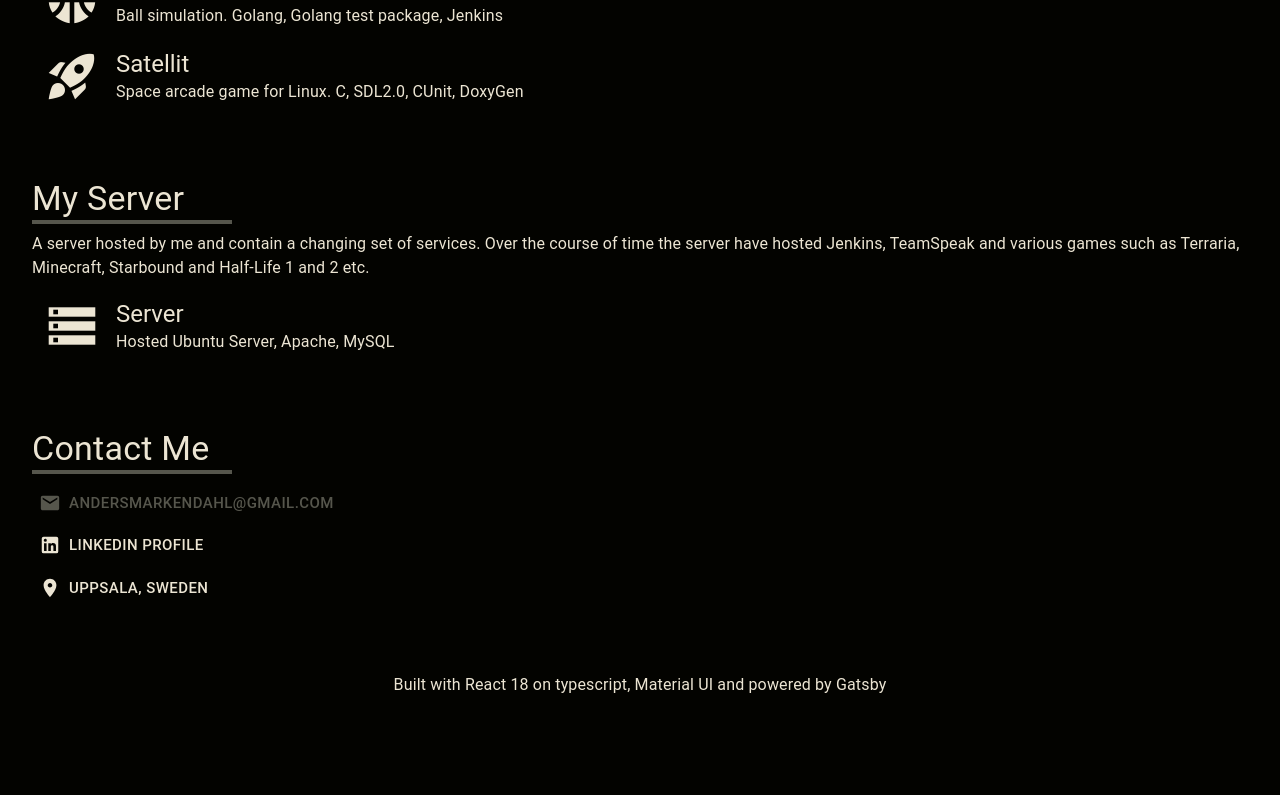
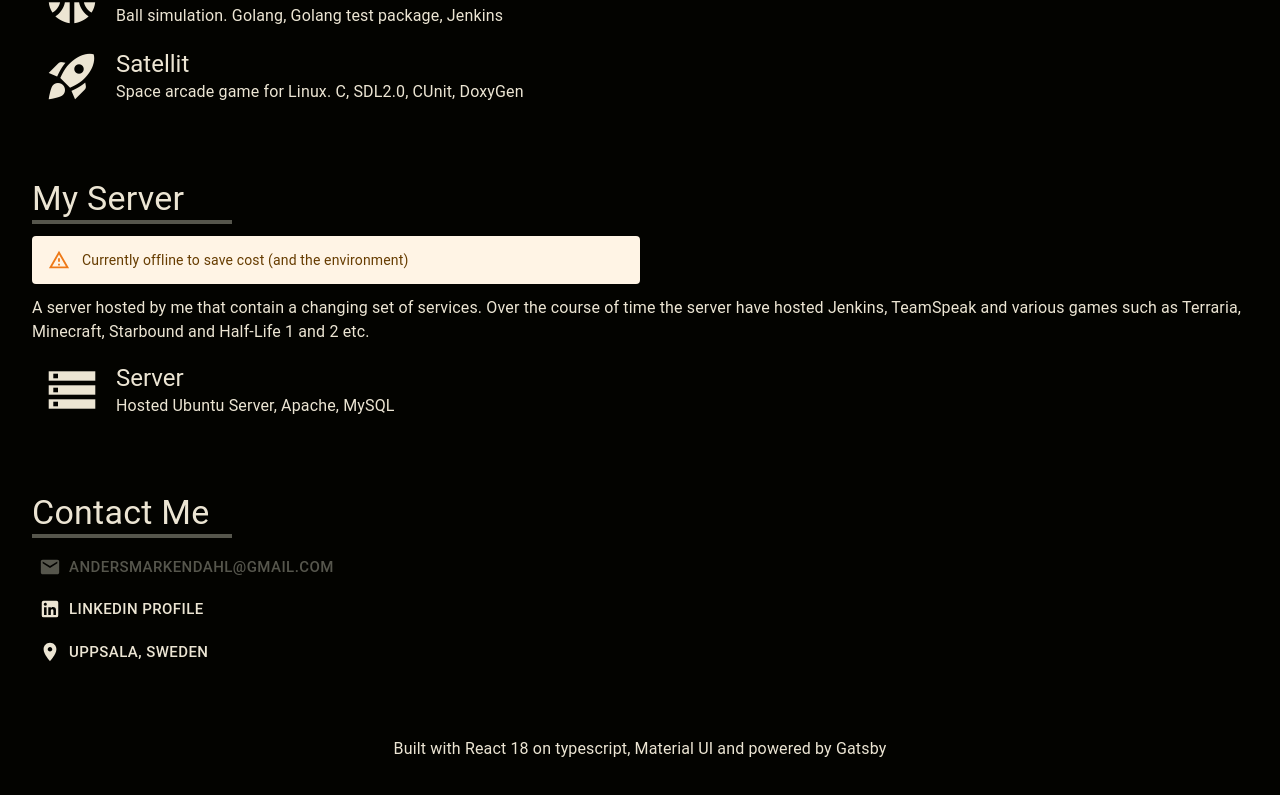
Before and after one commit to andersmarkendahl/andersmarkendahl.github.io, a React app: page / in a window 1280 px wide. Shown: the part 1666-2461 px from the top of the page. Before the commit the page ends 2427 px from the top, so only its background shows below. Built offline with nearby package versions, Linux system fonts and the light colour scheme.

Commit message:
Added Alert to Server

```diff
--- a/src/sections/Server.tsx
+++ b/src/sections/Server.tsx
@@ -1,6 +1,7 @@
 /** @jsx jsx */
 import { jsx } from '@emotion/react';
 import {
+  Alert,
   Typography,
 } from '@mui/material';
 import { ProjectItem } from '../components/ProjectItem';
@@ -11,8 +12,11 @@ export const Server = ({ id }: SectionProps) => (
   <div id={id}>
     <div css={{ marginBottom: '8px' }}>
       <SectionHeader title="My Server" />
+      <div css={{ margin: '12px 0', maxWidth: '50%' }}>
+        <Alert severity="warning">Currently offline to save cost (and the environment)</Alert>
+      </div>
       <Typography variant="body1">
-        A server hosted by me and contain a changing set of services.
+        A server hosted by me that contain a changing set of services.
         Over the course of time the server have hosted Jenkins, TeamSpeak and
         various games such as Terraria, Minecraft, Starbound and Half-Life
         1 and 2 etc.
```
